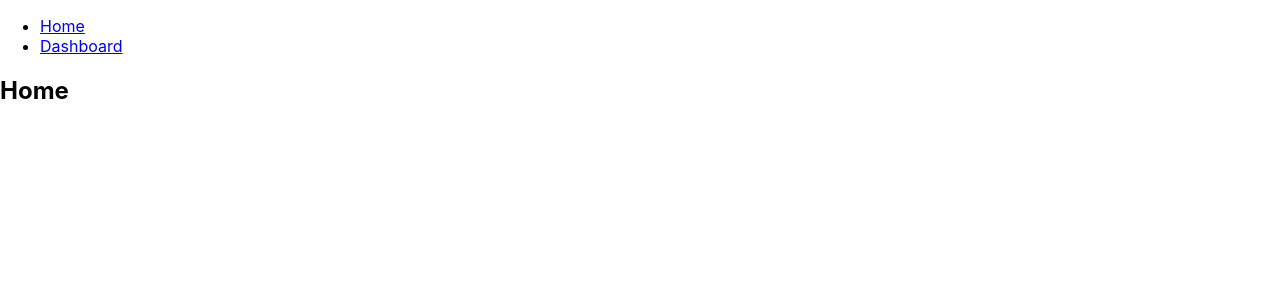
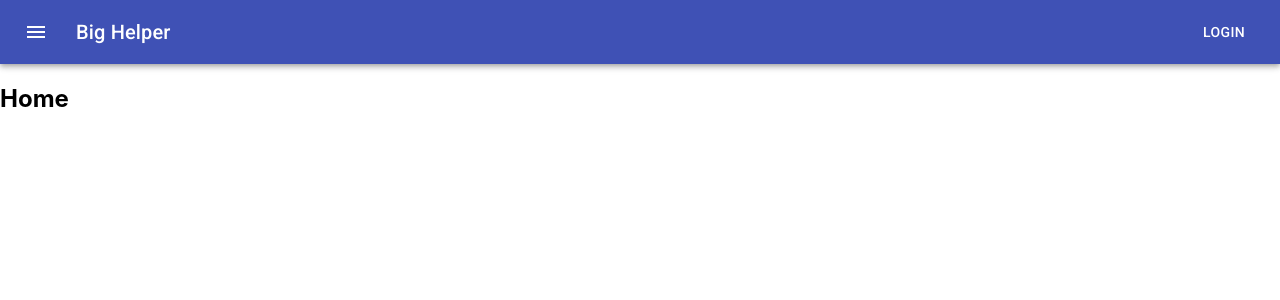
Before and after one commit to PlainOlFred/big-helper-volunteering-cms, a React (Create React App) app in the folder client/: page / in a window 1280 px wide. Shown: the top 300 px of the page. Built offline with nearby package versions, Linux system fonts and the light colour scheme.

Commit message:
Added sidenav for navigation

```diff
--- a/client/src/App.js
+++ b/client/src/App.js
@@ -1,4 +1,4 @@
-import React from 'react';
+import React, {useState} from 'react';
 import {
   BrowserRouter as Router,
   Switch,
@@ -7,22 +7,29 @@
 } from "react-router-dom";
 import './App.css';
 
+import NavBar from './components/NavBar'
+import SideNav from './components/SideNav';
+
 function App() {
+
+  const [state, setState] = useState({
+    isSideNavOpen: false,
+  });
+
+  const toggleSideNav = (open) => {
+
+    setState({ ...state, isSideNavOpen: open });
+  };
+
+
+
   return (
     <Router>
       <div>
         <nav>
-          <ul>
-            <li>
-              <Link to="/">Home</Link>
-            </li>
-            <li>
-              <Link to="/dashboard">Dashboard</Link>
-            </li>
-          </ul>
+          <NavBar open={state.isSideNavOpen} onToggleSideNav={toggleSideNav}/>
         </nav>
-
-
+        <SideNav open={state.isSideNavOpen} onToggleSideNav={toggleSideNav}/>
         <Switch>
           <Route path="/dashboard">
             <Dashboard />
--- /dev/null
+++ b/client/src/components/NavBar/index.js
@@ -0,0 +1,51 @@
+import React from 'react';
+import { makeStyles } from '@material-ui/core/styles';
+import AppBar from '@material-ui/core/AppBar';
+import Toolbar from '@material-ui/core/Toolbar';
+import Typography from '@material-ui/core/Typography';
+import Button from '@material-ui/core/Button';
+import IconButton from '@material-ui/core/IconButton';
+import MenuIcon from '@material-ui/icons/Menu';
+
+const useStyles = makeStyles((theme) => ({
+  root: {
+    flexGrow: 1,
+  },
+  menuButton: {
+    marginRight: theme.spacing(2),
+  },
+  title: {
+    flexGrow: 1,
+  },
+}));
+
+function NavBar(props) {
+  const classes = useStyles();
+
+  const {open,onToggleSideNav} = props;
+
+  const handleSideNav = (open) => (event) => {
+    if (event.type === 'keydown' && (event.key === 'Tab' || event.key === 'Shift')) {
+      return;
+    }
+    onToggleSideNav(open)
+  }
+
+  return (
+    <div className={classes.root}>
+      <AppBar position="static">
+        <Toolbar>
+          <IconButton  onClick={handleSideNav(!open)} edge="start" className={classes.menuButton} color="inherit" aria-label="menu">
+            <MenuIcon />
+          </IconButton>
+          <Typography variant="h6" className={classes.title}>
+            Big Helper
+          </Typography>
+          <Button color="inherit">Login</Button>
+        </Toolbar>
+      </AppBar>
+    </div>
+  );
+}
+
+export default NavBar;
--- /dev/null
+++ b/client/src/components/SideNav/index.js
@@ -0,0 +1,71 @@
+import React from "react";
+
+import { makeStyles } from "@material-ui/core/styles";
+import Drawer from "@material-ui/core/Drawer";
+import Button from "@material-ui/core/Button";
+import List from "@material-ui/core/List";
+import Divider from "@material-ui/core/Divider";
+import ListItem from "@material-ui/core/ListItem";
+import ListItemIcon from "@material-ui/core/ListItemIcon";
+import ListItemText from "@material-ui/core/ListItemText";
+import Laptop from "@material-ui/icons/Laptop";
+import Profile from "@material-ui/icons/Person";
+
+import { Link } from "react-router-dom";
+
+const useStyles = makeStyles({
+  list: {
+    width: 250,
+  },
+});
+
+function SideNav(props) {
+  const classes = useStyles();
+  const { open, onToggleSideNav } = props;
+
+  const list = (anchor) => (
+    <div
+      role='presentation'
+      //   onClick={()=>onToggleSideNav(false)}
+      //   onKeyDown={()=>onToggleSideNav(false)}
+    >
+      <List>
+        <ListItem button>
+          <Link to='/dashboard'>
+            <ListItemIcon>
+              <Laptop />
+            </ListItemIcon>
+            <ListItemText primary={"Dashboard"} />
+          </Link>
+        </ListItem>
+      </List>
+      <Divider />
+      <List>
+        <ListItem button>
+          <Link to='/'>
+            <ListItemIcon>
+              <Profile />
+            </ListItemIcon>
+            <ListItemText primary={"Profile"} />
+          </Link>
+        </ListItem>
+      </List>
+    </div>
+  );
+
+  return (
+    <div>
+      <React.Fragment>
+        <Drawer
+          anchor={"left"}
+          open={open}
+          onClose={() => onToggleSideNav(false)}
+        >
+          {list("left")}
+        </Drawer>
+      </React.Fragment>
+    </div>
+  );
+}
+
+export default SideNav;
--- a/package.json
+++ b/package.json
@@ -22,6 +22,7 @@
   },
   "homepage": "https://github.com/PlainOlFred/big-helper-volunteering-cms#readme",
   "dependencies": {
+    "@material-ui/icons": "^4.11.2",
     "concurrently": "^5.3.0",
     "dotenv": "^8.2.0",
     "express": "^4.17.1",
```
Also changed, not shown: 1 other file (tests, documents, lock files or other folders).
